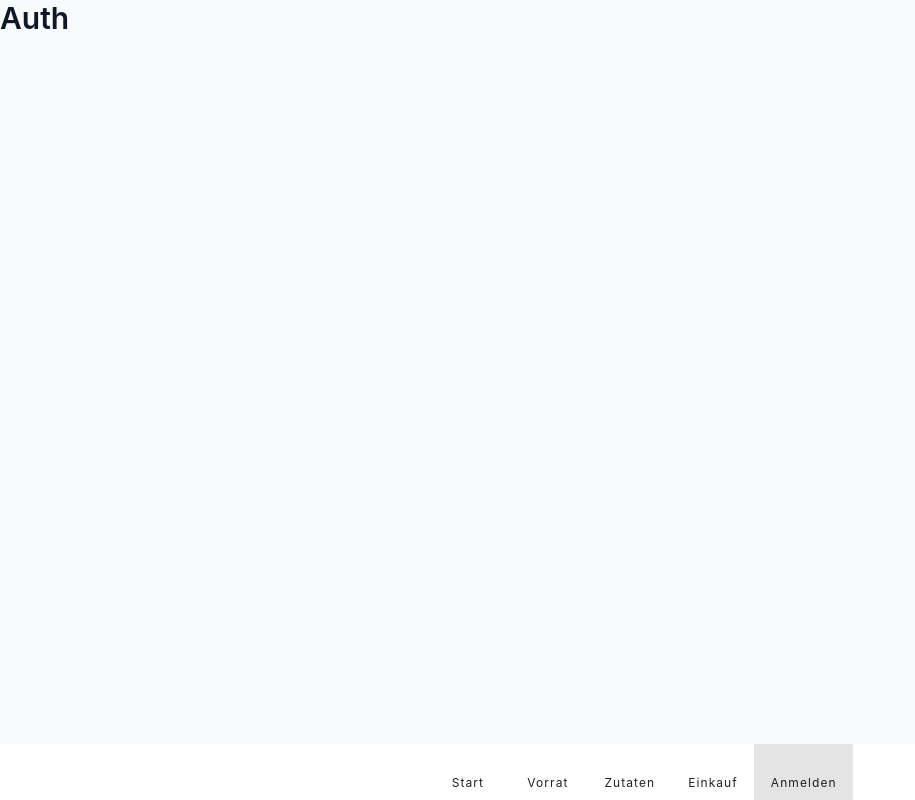
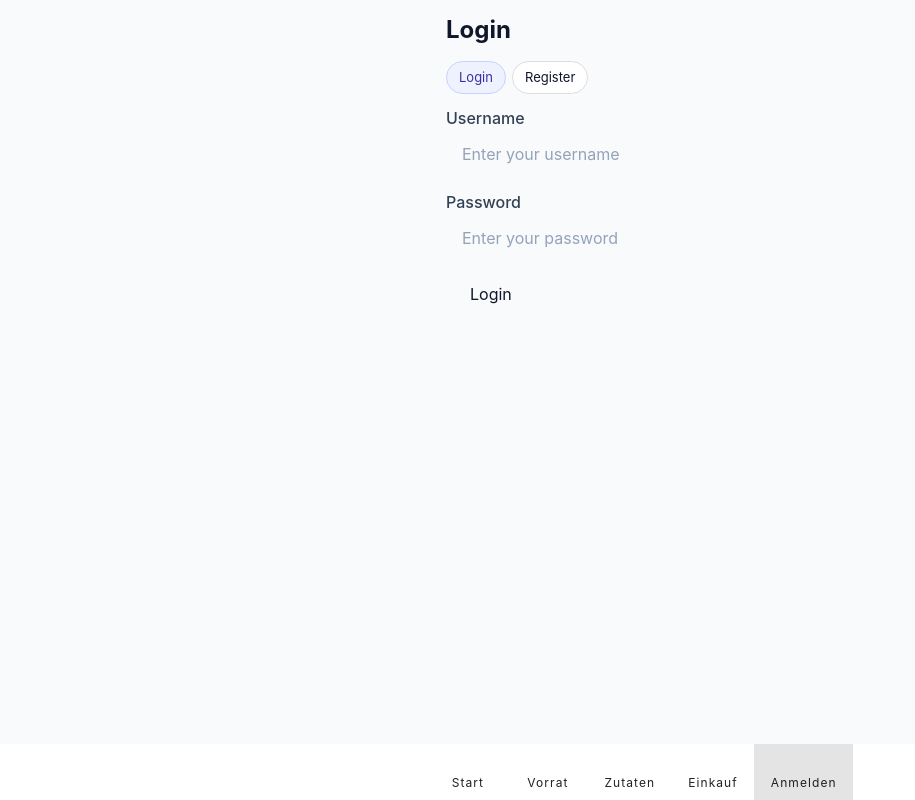
Before and after one commit to dominik-kretschmer/smart-kitchen-assistant, a Vue app: page /auth in a window 1280 px wide. Shown: the whole page, without its empty margins (0-915 px from the left). Built offline with nearby package versions, Linux system fonts and the light colour scheme; no server answers.

Commit message:
Refactors authentication components
Streamlines the authentication process by introducing dedicated Login and Register components.

Consolidates authentication logic into a reusable AuthForm component, enhancing maintainability and reducing code duplication.

```diff
--- a/src/components/Auth/AuthForm.vue
+++ b/src/components/Auth/AuthForm.vue
@@ -3,8 +3,6 @@ import { reactive, ref, computed } from 'vue';
 import { useI18n } from 'vue-i18n';
 import { authService } from '@/services/authService';
 import { useUserStore } from '@/stores/userStore';
-
-type Mode = 'login' | 'register';
 
 const props = defineProps<{
   mode: Mode;
@@ -14,10 +12,9 @@ const emit = defineEmits<{
   (e: 'success'): void;
 }>();
 
+const needsConfirm = computed(() => props.mode === 'register');
 const { t } = useI18n();
 const userStore = useUserStore();
-userStore.initUser?.();
-
 const loading = ref(false);
 const error = ref<string>('');
 const form = reactive({
@@ -26,8 +23,7 @@ const form = reactive({
   confirmPassword: '',
 });
 
-const needsConfirm = computed(() => props.mode === 'register');
-
+userStore.initUser?.();
 function validate(): boolean {
   if (!form.username.trim()) {
     error.value = t('auth.enterUsername');
@@ -71,7 +67,6 @@ async function submit() {
   }
 }
 </script>
-
 <template>
   <form class="auth-form" @submit.prevent="submit" autocomplete="on">
     <div class="form-row">
@@ -84,7 +79,6 @@ async function submit() {
         :placeholder="t('auth.enterUsername')"
         required />
     </div>
-
     <div class="form-row">
       <label class="label" for="password">{{ t('auth.password') }}</label>
       <input
@@ -106,9 +100,7 @@ async function submit() {
         :placeholder="t('auth.confirmPassword')"
         required />
     </div>
-
     <p v-if="error" class="error" role="alert">{{ error }}</p>
-
     <div class="actions">
       <button class="btn btn--primary" type="submit" :disabled="loading">
         <span v-if="loading">...</span>
@@ -119,58 +111,3 @@ async function submit() {
     </div>
   </form>
 </template>
-
-<style scoped>
-.auth-form {
-  display: grid;
-  gap: 12px;
-  border: 1px solid #eee;
-  padding: 16px;
-  border-radius: 8px;
-  background: #fff;
-}
-.form-row {
-  display: grid;
-  gap: 6px;
-}
-.label {
-  font-size: 12px;
-  color: #444;
-}
-.input {
-  width: 100%;
-  box-sizing: border-box;
-  padding: 8px 10px;
-  border: 1px solid #ddd;
-  border-radius: 6px;
-  font-size: 14px;
-  outline: none;
-}
-.input:focus {
-  border-color: #4f46e5;
-  box-shadow: 0 0 0 2px rgba(79, 70, 229, 0.15);
-}
-.actions {
-  display: flex;
-  gap: 8px;
-  justify-content: flex-end;
-}
-.btn {
-  border: 1px solid #ddd;
-  background: #fff;
-  padding: 8px 12px;
-  border-radius: 6px;
-  cursor: pointer;
-  font-size: 14px;
-}
-.btn--primary {
-  background: #4f46e5;
-  border-color: #4f46e5;
-  color: #fff;
-}
-.error {
-  color: #b00020;
-  font-size: 13px;
-  margin: 0;
-}
-</style>
--- a/src/components/Auth/Login.vue
+++ b/src/components/Auth/Login.vue
@@ -1,5 +1,5 @@
 <script setup lang="ts">
-import AuthForm from '@/components/AuthForm.vue';
+import AuthForm from '@/components/Auth/AuthForm.vue';
 import { useI18n } from 'vue-i18n';
 import { useRouter } from 'vue-router';
 import { useUserStore } from '@/stores/userStore';
@@ -8,13 +8,9 @@ import { computed } from 'vue';
 const { t } = useI18n();
 const router = useRouter();
 const userStore = useUserStore();
-userStore.initUser?.();
-
 const isLoggedIn = computed(() => userStore.getIsLoggedIn);
 
-function onSuccess() {
-  router.push({ name: 'home' });
-}
+userStore.initUser?.();
 </script>
 
 <template>
@@ -22,15 +18,14 @@ function onSuccess() {
     <header class="auth-header">
       <h1 class="auth-title">{{ t('navigation.register') }}</h1>
     </header>
-
     <div v-if="isLoggedIn" class="auth-already">
       <p>{{ t('auth.alreadyLoggedIn') }}</p>
-      <router-link class="btn btn--primary" :to="{ name: 'home' }">{{ t('auth.goToHome') }}</router-link>
+      <router-link class="btn btn--primary" :to="{ name: 'home' }">{{
+        t('auth.goToHome')
+      }}</router-link>
     </div>
-
     <div v-else class="auth-card">
-      <AuthForm mode="register" @success="onSuccess" />
-
+      <AuthForm mode="register" @success="router.push({ name: 'home' })" />
       <div class="switch">
         <span>{{ t('auth.haveAccount') }}</span>
         <router-link class="btn btn--ghost" :to="{ name: 'login' }">
@@ -40,52 +35,3 @@ function onSuccess() {
     </div>
   </div>
 </template>
-
-<style scoped>
-.page--auth {
-  max-width: 420px;
-  margin: 0 auto;
-  padding: 16px;
-}
-.auth-header {
-  margin-bottom: 16px;
-}
-.auth-title {
-  margin: 0;
-  font-size: 24px;
-  font-weight: 700;
-}
-.auth-already {
-  display: grid;
-  gap: 12px;
-  border: 1px solid #eee;
-  padding: 16px;
-  border-radius: 8px;
-  background: #fafafa;
-}
-.auth-card {
-  display: grid;
-  gap: 12px;
-}
-.switch {
-  display: flex;
-  align-items: center;
-  justify-content: space-between;
-}
-.btn {
-  border: 1px solid #ddd;
-  background: #fff;
-  padding: 8px 12px;
-  border-radius: 6px;
-  cursor: pointer;
-  font-size: 14px;
-}
-.btn--primary {
-  background: #4f46e5;
-  border-color: #4f46e5;
-  color: #fff;
-}
-.btn--ghost {
-  background: transparent;
-}
-</style>
--- a/src/components/Auth/Register.vue
+++ b/src/components/Auth/Register.vue
@@ -25,7 +25,9 @@ function onSuccess() {
 
     <div v-if="isLoggedIn" class="auth-already">
       <p>{{ t('auth.alreadyLoggedIn') }}</p>
-      <router-link class="btn btn--primary" :to="{ name: 'home' }">{{ t('auth.goToHome') }}</router-link>
+      <router-link class="btn btn--primary" :to="{ name: 'home' }">{{
+        t('auth.goToHome')
+      }}</router-link>
     </div>
 
     <div v-else class="auth-card">
--- a/src/components/Base/BottomNav.vue
+++ b/src/components/Base/BottomNav.vue
@@ -1,7 +1,7 @@
 <script setup lang="ts">
 import { computed, ref, watch } from 'vue';
 import { useRoute, useRouter } from 'vue-router';
-import type{ NavItem } from '@/types/types';
+import type { NavItem } from '@/types/types';
 
 const router = useRouter();
 const route = useRoute();
--- a/src/types/types.ts
+++ b/src/types/types.ts
@@ -3,6 +3,8 @@ export interface UserState {
   username: string;
   isLoggedIn: boolean;
 }
+
+export type Mode = 'login' | 'register';
 
 export interface Ingredient {
   name: string;
--- a/src/views/AuthPage.vue
+++ b/src/views/AuthPage.vue
@@ -1,5 +1,100 @@
-<script setup lang="ts"></script>
+<script setup lang="ts">
+import { ref, computed } from 'vue';
+import { useI18n } from 'vue-i18n';
+import { useRouter } from 'vue-router';
+import AuthForm from '@/components/Auth/AuthForm.vue';
+import type { Mode } from '@/types/types.ts';
+
+const { t } = useI18n();
+const router = useRouter();
+const mode = ref<Mode>('login');
+const title = computed(() =>
+  mode.value === 'login' ? t('navigation.login') : t('navigation.register'),
+);
+
+function switchMode(next: Mode) {
+  mode.value = next;
+}
+</script>
 
 <template>
-  <h1>Auth</h1>
+  <div class="page page--auth">
+    <header class="auth-header">
+      <h1 class="auth-title">{{ title }}</h1>
+    </header>
+
+    <div class="tabs" role="tablist" aria-label="auth-tabs">
+      <button
+        type="button"
+        class="tab"
+        :class="{ 'tab--active': mode === 'login' }"
+        role="tab"
+        aria-selected="mode === 'login'"
+        @click="switchMode('login')">
+        {{ t('navigation.login') }}
+      </button>
+      <button
+        type="button"
+        class="tab"
+        :class="{ 'tab--active': mode === 'register' }"
+        role="tab"
+        aria-selected="mode === 'register'"
+        @click="switchMode('register')">
+        {{ t('navigation.register') }}
+      </button>
+    </div>
+
+    <AuthForm :mode="mode" @success="router.push({ name: 'home' })" />
+  </div>
 </template>
+
+<style scoped>
+.page--auth {
+  max-width: 420px;
+  margin: 0 auto;
+  padding: 16px;
+}
+.auth-header {
+  margin-bottom: 16px;
+}
+.auth-title {
+  margin: 0;
+  font-size: 24px;
+  font-weight: 700;
+}
+.tabs {
+  display: flex;
+  gap: 6px;
+  margin-bottom: 12px;
+}
+.tab {
+  padding: 6px 12px;
+  border: 1px solid #ddd;
+  border-radius: 999px;
+  background: #fff;
+  cursor: pointer;
+  font-size: 13px;
+}
+.tab--active {
+  background: #eef2ff;
+  border-color: #c7d2fe;
+  color: #3730a3;
+}
+.switch {
+  display: flex;
+  align-items: center;
+  justify-content: space-between;
+  margin-top: 12px;
+}
+.btn {
+  border: 1px solid #ddd;
+  background: #fff;
+  padding: 8px 12px;
+  border-radius: 6px;
+  cursor: pointer;
+  font-size: 14px;
+}
+.btn--ghost {
+  background: transparent;
+}
+</style>
```
Also changed, not shown: auto-imports.d.ts (+187 -165 lines).
